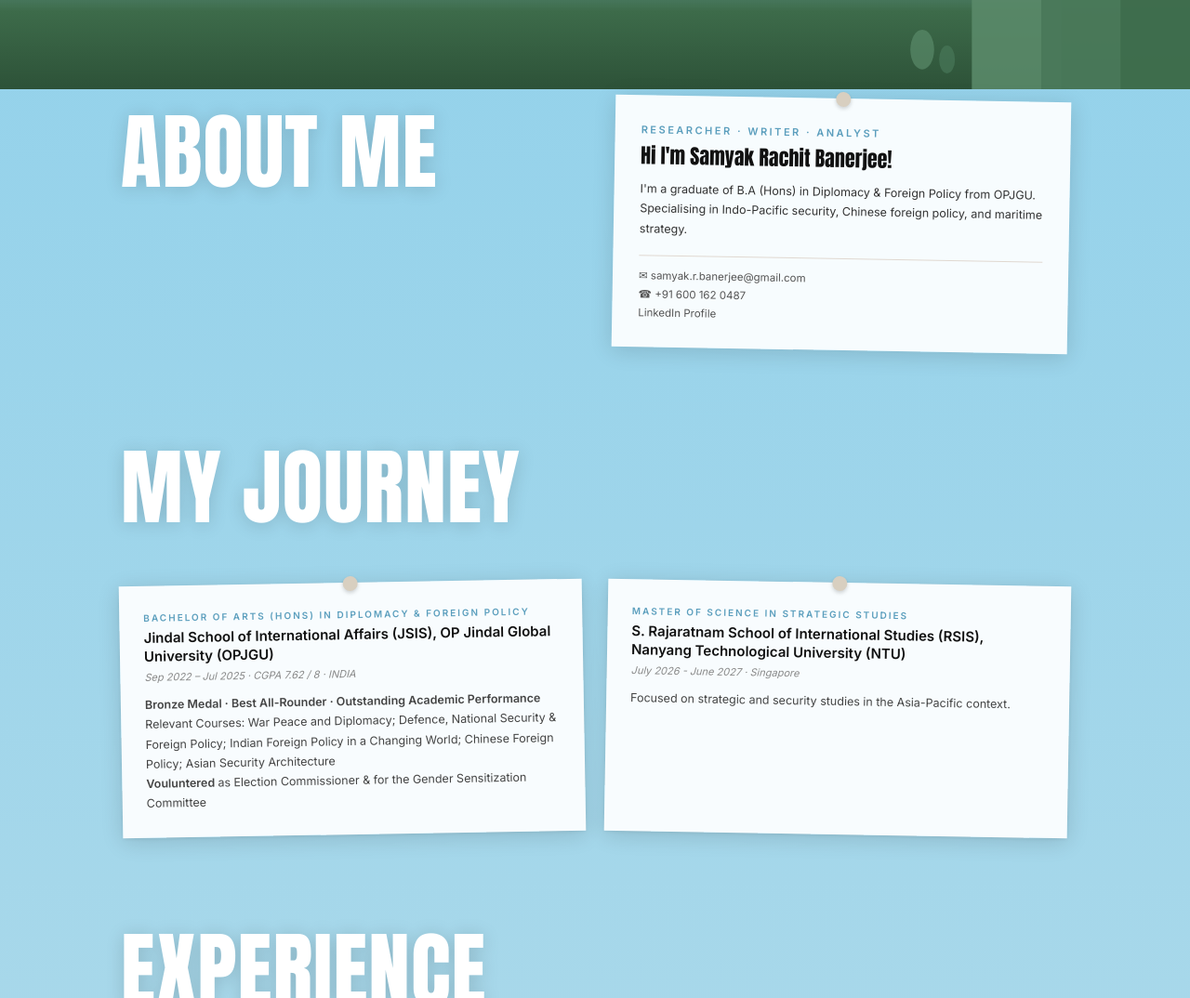
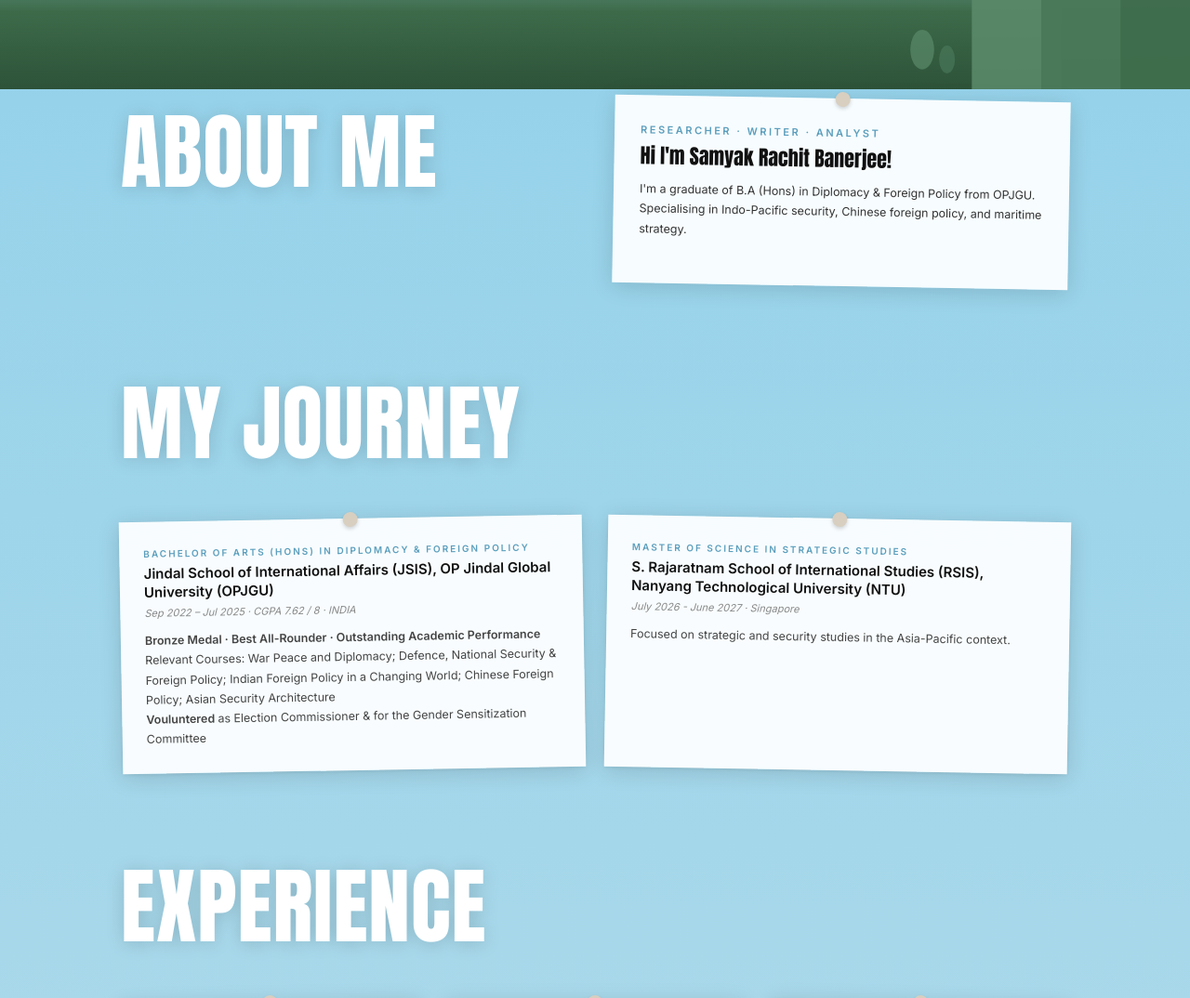
Before and after one commit to mal-eficent/portfoliosr, a plain HTML site: page index.html in a window 1280 px wide. Shown: the part 704-1778 px from the top of the page at 93% size. Drawn offline with Linux system fonts and the light colour scheme.

Commit message:
Update index.html

```diff
--- a/index.html
+++ b/index.html
@@ -532,11 +532,6 @@
         I'm a graduate of B.A (Hons) in Diplomacy &amp; Foreign Policy from OPJGU.
         Specialising in Indo-Pacific security, Chinese foreign policy, and maritime strategy.
       </p>
-      <div class="contact-strip">
-        <a href="mailto:samyak.r.banerjee@gmail.com">✉ samyak.r.banerjee@gmail.com</a>
-        <a href="tel:+916001620487">☎ +91 600 162 0487</a>
-        <a href="https://www.linkedin.com/in/samyak-rachit-banerjee/"> LinkedIn Profile</a>
-      </div>
     </div>
   </div>
 </section>
@@ -683,7 +678,7 @@
         <div class="contact-item-value">Politics · Policymaking · Security · Indo-Pacific</div>
       </div>
       <div>
-        <a href="https://www.linkedin.com/in/your-profile/" target="_blank">
+        <a href="https://www.linkedin.com/in/samyak-rachit-banerjee/" target="_blank">
 		<div  class="fa fa-linkedin-square"> </div>
         <div class="contact-item-value"> </div>
 <!-- Add icon library -->
```
